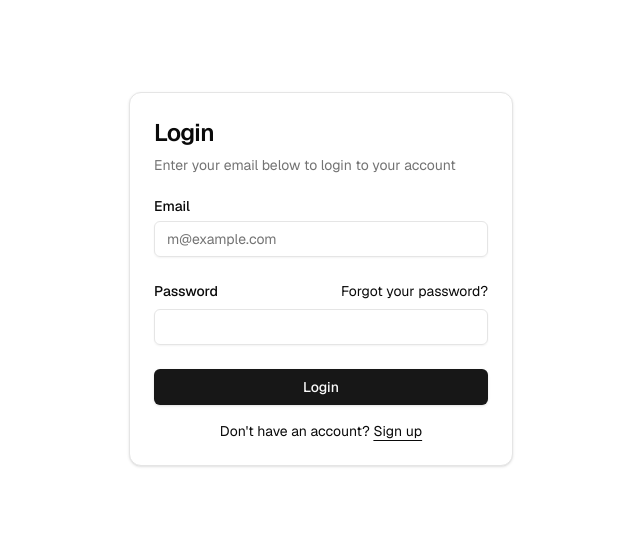
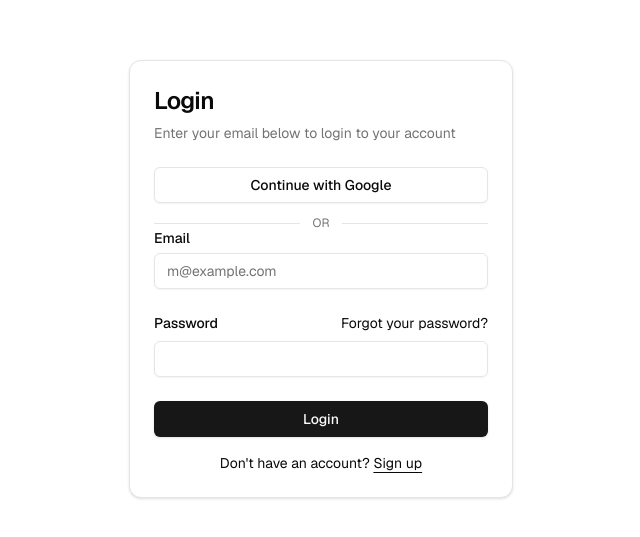
Before and after one commit to CineLingo/Audio_editing_web_service, a Next.js app: page /auth/login in a window 1280 px wide. Shown: the part 121-658 px from the top of the page, without its empty margins (319-959 px from the left). Built offline with nearby package versions, Linux system fonts and the light colour scheme; no server answers.

Commit message:
구글 로그인 추가

```diff
--- /dev/null
+++ b/app/auth/callback/route.ts
@@ -0,0 +1,25 @@
+import { createClient } from "@/lib/supabase/server";
+import { NextResponse, type NextRequest } from "next/server";
+
+export async function GET(request: NextRequest) {
+  const url = new URL(request.url);
+  const code = url.searchParams.get("code");
+  const next = url.searchParams.get("next") ?? "/protected";
+
+  if (!code) {
+    return NextResponse.redirect(
+      new URL(`/auth/error?error=${encodeURIComponent("No code")}`, url.origin),
+    );
+  }
+
+  const supabase = await createClient();
+  const { error } = await supabase.auth.exchangeCodeForSession(code);
+
+  if (error) {
+    return NextResponse.redirect(
+      new URL(`/auth/error?error=${encodeURIComponent(error.message)}`, url.origin),
+    );
+  }
+
+  return NextResponse.redirect(new URL(next, url.origin));
+}
--- a/components/login-form.tsx
+++ b/components/login-form.tsx
@@ -24,6 +24,7 @@ export function LoginForm({
   const [password, setPassword] = useState("");
   const [error, setError] = useState<string | null>(null);
   const [isLoading, setIsLoading] = useState(false);
+  const [isOAuthLoading, setIsOAuthLoading] = useState(false);
   const router = useRouter();
 
   const handleLogin = async (e: React.FormEvent) => {
@@ -47,6 +48,24 @@ export function LoginForm({
     }
   };
 
+  const handleGoogleLogin = async () => {
+    const supabase = createClient();
+    setIsOAuthLoading(true);
+    setError(null);
+
+    const { error } = await supabase.auth.signInWithOAuth({
+      provider: "google",
+      options: {
+        redirectTo: `${window.location.origin}/auth/callback?next=/protected`,
+      },
+    });
+
+    if (error) {
+      setError(error.message);
+      setIsOAuthLoading(false);
+    }
+  };
+
   return (
     <div className={cn("flex flex-col gap-6", className)} {...props}>
       <Card>
@@ -57,6 +76,22 @@ export function LoginForm({
           </CardDescription>
         </CardHeader>
         <CardContent>
+          <div className="flex flex-col gap-3">
+            <Button
+              type="button"
+              variant="outline"
+              className="w-full"
+              onClick={handleGoogleLogin}
+              disabled={isLoading || isOAuthLoading}
+            >
+              {isOAuthLoading ? "Connecting to Google..." : "Continue with Google"}
+            </Button>
+            <div className="flex items-center gap-3">
+              <div className="h-px flex-1 bg-border" />
+              <span className="text-xs text-muted-foreground">OR</span>
+              <div className="h-px flex-1 bg-border" />
+            </div>
+          </div>
           <form onSubmit={handleLogin}>
             <div className="flex flex-col gap-6">
               <div className="grid gap-2">
--- a/components/sign-up-form.tsx
+++ b/components/sign-up-form.tsx
@@ -25,6 +25,7 @@ export function SignUpForm({
   const [repeatPassword, setRepeatPassword] = useState("");
   const [error, setError] = useState<string | null>(null);
   const [isLoading, setIsLoading] = useState(false);
+  const [isOAuthLoading, setIsOAuthLoading] = useState(false);
   const router = useRouter();
 
   const handleSignUp = async (e: React.FormEvent) => {
@@ -44,7 +45,7 @@ export function SignUpForm({
         email,
         password,
         options: {
-          emailRedirectTo: `${window.location.origin}/protected`,
+          emailRedirectTo: `${window.location.origin}/auth/confirm?next=/protected`,
         },
       });
       if (error) throw error;
@@ -56,6 +57,24 @@ export function SignUpForm({
     }
   };
 
+  const handleGoogleSignIn = async () => {
+    const supabase = createClient();
+    setIsOAuthLoading(true);
+    setError(null);
+
+    const { error } = await supabase.auth.signInWithOAuth({
+      provider: "google",
+      options: {
+        redirectTo: `${window.location.origin}/auth/callback?next=/protected`,
+      },
+    });
+
+    if (error) {
+      setError(error.message);
+      setIsOAuthLoading(false);
+    }
+  };
+
   return (
     <div className={cn("flex flex-col gap-6", className)} {...props}>
       <Card>
@@ -64,6 +83,22 @@ export function SignUpForm({
           <CardDescription>Create a new account</CardDescription>
         </CardHeader>
         <CardContent>
+          <div className="flex flex-col gap-3">
+            <Button
+              type="button"
+              variant="outline"
+              className="w-full"
+              onClick={handleGoogleSignIn}
+              disabled={isLoading || isOAuthLoading}
+            >
+              {isOAuthLoading ? "Connecting to Google..." : "Continue with Google"}
+            </Button>
+            <div className="flex items-center gap-3">
+              <div className="h-px flex-1 bg-border" />
+              <span className="text-xs text-muted-foreground">OR</span>
+              <div className="h-px flex-1 bg-border" />
+            </div>
+          </div>
           <form onSubmit={handleSignUp}>
             <div className="flex flex-col gap-6">
               <div className="grid gap-2">
```
